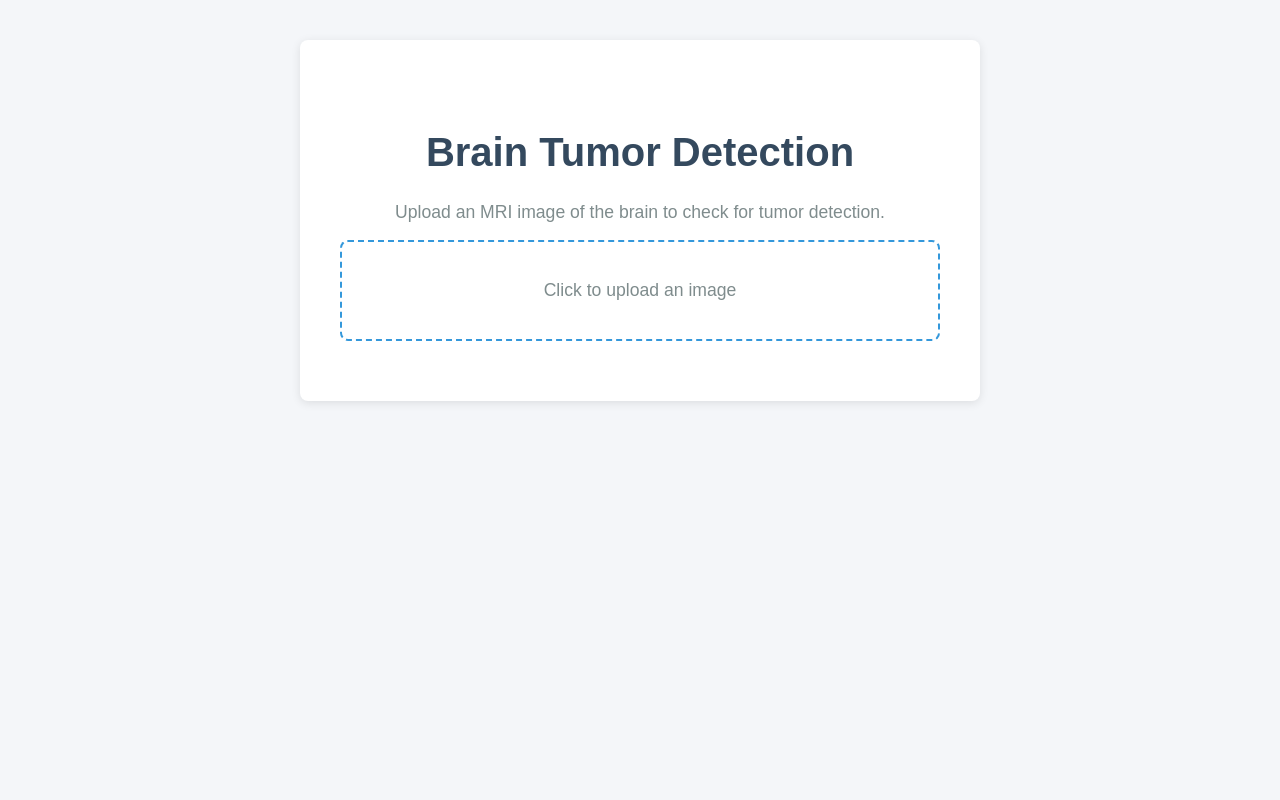
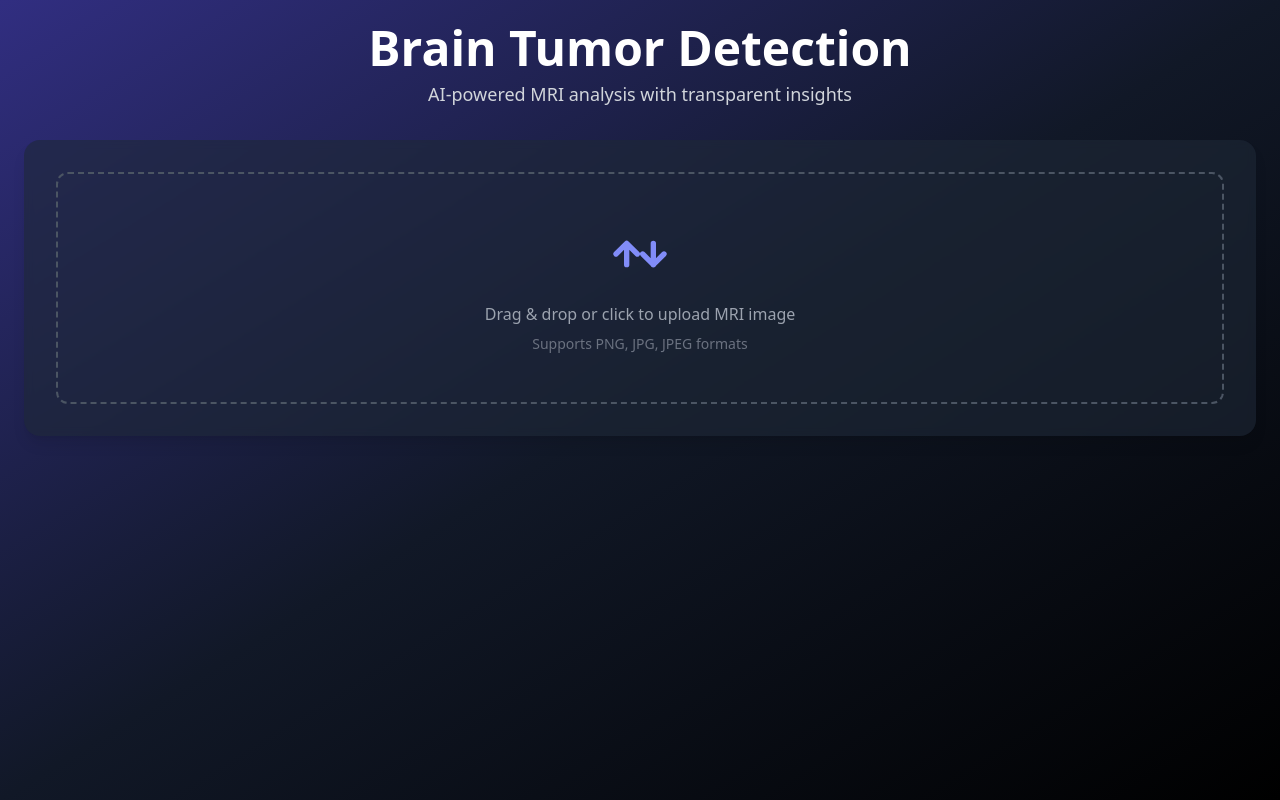
Before and after one commit to shubhamprasad318/brain-tumor-detection, a Flask app: page / in a window 1280 px wide. Run offline with Flask 2, Linux system fonts and the light colour scheme.

Commit message:
Add files via upload

```diff
--- a/app.py
+++ b/app.py
@@ -1,79 +1,155 @@
-from flask import Flask, request, jsonify, render_template
+from flask import Flask, request, jsonify, render_template, send_from_directory
 from tensorflow.keras.preprocessing import image
 import numpy as np
 import tensorflow as tf
 import os
 import time
+from PIL import Image
 
 app = Flask(__name__)
 
 # Model paths
-MODEL_PATH_1 = "D:/brain_tumor_project/models/best_model.keras"
-MODEL_PATH_2 = "D:/brain_tumor_project/models/best_modelwithtransferlearning.keras"
+MODEL_PATH_1 = "models/best_cnn.keras"
+MODEL_PATH_2 = "models/best_mobilenet.keras"
 
 # Load models
 model1 = tf.keras.models.load_model(MODEL_PATH_1)
 model2 = tf.keras.models.load_model(MODEL_PATH_2)
 
 # Automatically detect input sizes
-input_size1 = model1.input_shape[1:3]  # (height, width) of model1
-input_size2 = model2.input_shape[1:3]  # (height, width) of model2
+target_size1 = model1.input_shape[1:3]
+target_size2 = model2.input_shape[1:3]
 
-# Upload folder
+# Upload & heatmap folders
 UPLOAD_FOLDER = "static/uploads"
+HEATMAP_FOLDER = "static/heatmaps"
 os.makedirs(UPLOAD_FOLDER, exist_ok=True)
-app.config["UPLOAD_FOLDER"] = UPLOAD_FOLDER
+os.makedirs(HEATMAP_FOLDER, exist_ok=True)
+app.config.update(UPLOAD_FOLDER=UPLOAD_FOLDER, HEATMAP_FOLDER=HEATMAP_FOLDER)
 
-def preprocess_image(img_path, target_size):
-    """Preprocess image based on target size."""
-    img = image.load_img(img_path, target_size=target_size)
-    img_array = image.img_to_array(img) / 255.0
-    img_array = np.expand_dims(img_array, axis=0)
-    return img_array
 
-def ensemble_predict(file_path):
-    """Predict using both models and combine results."""
-    img_array1 = preprocess_image(file_path, target_size=input_size1)  # Auto-detected size
-    img_array2 = preprocess_image(file_path, target_size=input_size2)  # Auto-detected size
+def preprocess_image(path, size):
+    img = image.load_img(path, target_size=size)
+    array = image.img_to_array(img) / 255.0
+    return np.expand_dims(array, axis=0)
 
-    pred1 = model1.predict(img_array1)[0][0]  # Prediction from Model 1
-    pred2 = model2.predict(img_array2)[0][0]  # Prediction from Model 2
 
-    # Simple average ensemble
-    final_prediction = (pred1 + pred2) / 2
-    confidence = round(final_prediction * 100, 2)
+def is_mri_image(path, threshold=15, ratio_tol=0.5):
+    img = Image.open(path).convert('RGB')
+    w, h = img.size
+    if abs(w - h) / max(w, h) > ratio_tol:
+        pass
+    arr = np.array(img)
+    diffs = [np.mean(np.abs(arr[:, :, i] - arr[:, :, j]))
+             for i in range(3) for j in range(i+1, 3)]
+    mean_diff = float(np.mean(diffs))
+    return (mean_diff < threshold), mean_diff
 
-    # Final Decision
-    result = "Brain Tumor Detected" if final_prediction > 0.5 else "No Brain Tumor Detected"
 
-    return result, confidence
+def make_gradcam_heatmap(img_array, model, last_conv_layer_name="conv_pw_13_relu"):
+    grad_model = tf.keras.models.Model(
+        [model.inputs],
+        [model.get_layer(last_conv_layer_name).output, model.output]
+    )
+    with tf.GradientTape() as tape:
+        conv_outputs, predictions = grad_model(img_array)
+        loss = predictions[:, 0]
+    grads = tape.gradient(loss, conv_outputs)
+    pooled_grads = tf.reduce_mean(grads, axis=(0, 1, 2))
+    conv_outputs = conv_outputs[0]
+    heatmap = conv_outputs @ pooled_grads[..., tf.newaxis]
+    heatmap = tf.squeeze(heatmap)
+    heatmap = tf.maximum(heatmap, 0) / tf.math.reduce_max(heatmap)
+    return heatmap.numpy()
 
-@app.route("/", methods=["GET"])
+
+def save_and_encode_heatmap(original_path, heatmap, alpha=0.4):
+    img = Image.open(original_path)
+    heatmap = np.uint8(255 * heatmap)
+    heatmap_img = Image.fromarray(heatmap).resize(img.size)
+    heatmap_img = heatmap_img.convert("RGBA")
+    overlay = Image.new("RGBA", img.size)
+    overlay.paste(heatmap_img, (0, 0), heatmap_img)
+    combined = Image.alpha_composite(img.convert("RGBA"), overlay)
+
+    filename = f"heat_{int(time.time())}.png"
+    path = os.path.join(app.config['HEATMAP_FOLDER'], filename)
+    combined.save(path)
+    return path
+
+
+def ensemble_predict(path, w1=0.5, w2=0.5, gen_heatmap=False):
+    arr1 = preprocess_image(path, target_size1)
+    arr2 = preprocess_image(path, target_size2)
+    p1 = float(model1.predict(arr1)[0][0])
+    p2 = float(model2.predict(arr2)[0][0])
+    final = w1 * p1 + w2 * p2
+    label = "Brain Tumor Detected" if final > 0.5 else "No Brain Tumor Detected"
+    report = {
+        "model1_confidence": round(p1 * 100, 2),
+        "model2_confidence": round(p2 * 100, 2),
+        "ensemble_confidence": round(final * 100, 2),
+        "prediction": label
+    }
+    heatmap_url = None
+    if gen_heatmap:
+        try:
+            heatmap = make_gradcam_heatmap(arr2, model2)
+            heatmap_path = save_and_encode_heatmap(path, heatmap)
+            heatmap_url = heatmap_path.replace(app.root_path + os.sep, '')
+        except Exception:
+            heatmap_url = None
+    return report, heatmap_url
+
+
+@app.route('/', methods=['GET'])
 def home():
-    """Serve the frontend HTML page."""
-    return render_template("index.html")
+    return render_template('index.html')
 
-@app.route("/predict", methods=["POST"])
+
+@app.route('/predict', methods=['POST'])
 def predict():
-    """Handle image upload and prediction."""
-    if "file" not in request.files:
-        return jsonify({"error": "No file uploaded"}), 400
+    if 'file' not in request.files:
+        return jsonify({'error': 'No file uploaded'}), 400
+    file = request.files['file']
+    if file.filename == '':
+        return jsonify({'error': 'Empty filename'}), 400
 
-    file = request.files["file"]
-    if file.filename == "":
-        return jsonify({"error": "No selected file"}), 400
+    filename = f"{int(time.time())}_{file.filename}"
+    save_path = os.path.join(app.config['UPLOAD_FOLDER'], filename)
+    file.save(save_path)
 
-    # Generate unique filename
-    filename = f"{int(time.time())}_{file.filename}"
-    file_path = os.path.join(app.config["UPLOAD_FOLDER"], filename)
-    file.save(file_path)
+    is_mri, diff = is_mri_image(save_path)
+    if not is_mri:
+        return jsonify({'error': 'Not an MRI scan', 'diff': diff}), 400
+
+    # optional weights via form or JSON
+    w1 = float(request.form.get('w1', 0.5))
+    w2 = float(request.form.get('w2', 0.5))
+    gen_heatmap = request.form.get('heatmap', 'false').lower() == 'true'
 
     try:
-        result, confidence = ensemble_predict(file_path)
-        return jsonify({"result": result, "confidence": confidence, "image_url": file_path})
+        report, heat_url = ensemble_predict(save_path, w1, w2, gen_heatmap)
+        response = {
+            'report': report,
+            'image_url': f"/static/uploads/{filename}"
+        }
+        if heat_url:
+            response['heatmap_url'] = f"/{heat_url}"
+        return jsonify(response)
+    except Exception as e:
+        return jsonify({'error': str(e)}), 500
 
-    except Exception as e:
-        return jsonify({"error": str(e)}), 500
 
-if __name__ == "__main__":
-    app.run(debug=True)
+# Static file routes
+@app.route('/static/uploads/<path:filename>')
+def uploads(filename):
+    return send_from_directory(app.config['UPLOAD_FOLDER'], filename)
+
+@app.route('/static/heatmaps/<path:filename>')
+def heatmaps(filename):
+    return send_from_directory(app.config['HEATMAP_FOLDER'], filename)
+
+
+if __name__ == '__main__':
+    app.run(debug=True, host='0.0.0.0')
--- a/templates/index.html
+++ b/templates/index.html
@@ -1,235 +1,171 @@
 <!DOCTYPE html>
 <html lang="en">
 <head>
-    <meta charset="UTF-8">
-    <meta name="viewport" content="width=device-width, initial-scale=1.0">
+  <meta charset="UTF-8" />
+  <meta name="viewport" content="width=device-width, initial-scale=1.0" />
   <title>Brain Tumor Detection</title>
+  <link href="https://cdn.jsdelivr.net/npm/tailwindcss@2.2.19/dist/tailwind.min.css" rel="stylesheet" />
+  <script src="https://cdn.jsdelivr.net/npm/chart.js"></script>
   <style>
-        /* Global Styles */
-        body {
-            font-family: 'Arial', sans-serif;
-            margin: 0;
-            padding: 0;
-            background-color: #f4f6f9;
-            color: #333;
-            text-align: center;
-        }
-
-        h1 {
-            font-size: 2.5rem;
-            margin-top: 50px;
-            color: #34495e;
-            animation: fadeIn 1s ease-out;
-        }
-
-        p {
-            font-size: 1.1rem;
-            color: #7f8c8d;
-        }
-
-        /* Container Styles */
-        .container {
-            width: 100%;
-            max-width: 600px;
-            margin: 40px auto;
-            background-color: #fff;
-            border-radius: 8px;
-            box-shadow: 0 2px 10px rgba(0, 0, 0, 0.1);
-            padding: 40px;
-            animation: fadeIn 1.5s ease-out;
-        }
-
-        #upload-container {
-            border: 2px dashed #3498db;
-            padding: 20px;
-            cursor: pointer;
-            border-radius: 8px;
-            transition: background-color 0.3s ease, transform 0.2s;
-        }
-
-        #upload-container:hover {
-            background-color: #ecf0f1;
-            transform: scale(1.05);
-        }
-
-        #preview {
-            margin-top: 20px;
-            max-width: 100%;
-            border-radius: 8px;
-            box-shadow: 0 2px 10px rgba(0, 0, 0, 0.1);
-            display: none;
-            transition: opacity 1s ease-in-out;
-        }
-
-        #predictBtn {
-            background-color: #3498db;
-            color: white;
-            font-size: 1rem;
-            padding: 12px 30px;
-            border: none;
-            border-radius: 5px;
-            cursor: pointer;
-            margin-top: 20px;
-            transition: background-color 0.3s ease, transform 0.2s;
-            display: none;
-        }
-
-        #predictBtn:hover {
-            background-color: #2980b9;
-            transform: scale(1.1);
-        }
-
-        /* Loading Indicator */
-        .loader {
-            border: 4px solid #f3f3f3;
-            border-top: 4px solid #3498db;
-            border-radius: 50%;
-            width: 50px;
-            height: 50px;
-            animation: spin 2s linear infinite;
-            margin-top: 20px;
-        }
-
-        /* Result Styles */
-        #result {
-            margin-top: 20px;
-            font-size: 1.2rem;
-            font-weight: bold;
-            color: #2ecc71;
-            animation: fadeIn 1s ease-out;
-        }
-
-        #errorResult {
-            color: #e74c3c;
-            animation: shake 0.5s ease-in-out;
-        }
-
-        /* Animations */
-        @keyframes fadeIn {
-            0% { opacity: 0; }
-            100% { opacity: 1; }
-        }
-
-        @keyframes shake {
-            0% { transform: translateX(0); }
-            25% { transform: translateX(-5px); }
-            50% { transform: translateX(5px); }
-            75% { transform: translateX(-5px); }
-            100% { transform: translateX(0); }
-        }
-
-        @keyframes spin {
-            0% { transform: rotate(0deg); }
-            100% { transform: rotate(360deg); }
-        }
-
-        /* Media Query for Responsiveness */
-        @media (max-width: 600px) {
-            .container {
-                padding: 20px;
-            }
-
-            h1 {
-                font-size: 2rem;
-            }
-
-            p {
-                font-size: 1rem;
-            }
-
-            #predictBtn {
-                width: 100%;
-            }
-        }
+    @keyframes fadeIn { from { opacity: 0; } to { opacity: 1; } }
+    @keyframes slideUp { from { transform: translateY(20px); opacity: 0; } to { transform: translateY(0); opacity: 1; } }
+    .animate-fadeIn { animation: fadeIn 0.7s ease-out; }
+    .animate-slideUp { animation: slideUp 0.7s ease-out; }
   </style>
 </head>
-<body>
+<body class="min-h-screen bg-gradient-to-br from-indigo-900 via-gray-900 to-black text-gray-200">
+  <div class="container mx-auto p-6 animate-fadeIn">
+    <header class="text-center mb-8">
+      <h1 class="text-5xl font-bold text-white mb-2">Brain Tumor Detection</h1>
+      <p class="text-lg text-gray-300">AI-powered MRI analysis with transparent insights</p>
+    </header>
+    <main class="bg-gray-800 bg-opacity-60 backdrop-filter backdrop-blur-sm rounded-2xl p-8 shadow-lg animate-slideUp">
+      <!-- Upload Zone -->
+      <div id="uploadZone" class="relative border-2 border-dashed border-gray-600 rounded-xl p-12 text-center cursor-pointer hover:border-indigo-400 transition animate-fadeIn">
+        <input type="file" id="fileInput" accept="image/*" class="absolute inset-0 w-full h-full opacity-0 cursor-pointer" />
+        <svg xmlns="http://www.w3.org/2000/svg" class="mx-auto h-16 w-16 text-indigo-400 mb-4" fill="none" viewBox="0 0 24 24" stroke="currentColor">
+          <path stroke-linecap="round" stroke-linejoin="round" stroke-width="2" d="M7 16V8m0 0l-4 4m4-4l4 4M17 8v8m0 0l4-4m-4 4l-4-4" />
+        </svg>
+        <p class="text-gray-400">Drag & drop or click to upload MRI image</p>
+        <p class="text-sm text-gray-500 mt-2">Supports PNG, JPG, JPEG formats</p>
+      </div>
+      <!-- Preview + Controls -->
+      <div id="previewArea" class="hidden mt-8 space-y-4">
+        <img id="preview" src="" alt="Preview" class="mx-auto rounded-lg shadow-md animate-fadeIn" />
+        <div class="flex justify-center space-x-4">
+          <button id="predictBtn" class="bg-indigo-600 hover:bg-indigo-700 text-white font-medium py-2 px-6 rounded-lg shadow-md transition transform hover:scale-105">Analyze</button>
+          <button id="resetBtn" class="bg-gray-600 hover:bg-gray-500 text-gray-200 font-medium py-2 px-6 rounded-lg shadow-inner transition transform hover:scale-105">Reset</button>
+        </div>
+        <!-- Heatmap Toggle -->
+        <div class="flex justify-center items-center space-x-2 mt-4">
+          <input type="checkbox" id="heatmapToggle" class="form-checkbox h-5 w-5 text-indigo-500" />
+          <label for="heatmapToggle" class="text-gray-300">Show Grad-CAM Overlay</label>
+        </div>
+      </div>
+      <!-- Loader -->
+      <div id="loader" class="hidden flex flex-col items-center mt-8">
+        <div class="w-16 h-16 border-4 border-gray-600 border-t-indigo-500 rounded-full animate-spin"></div>
+        <p class="mt-4 text-gray-300">Analyzing MRI scan...</p>
+      </div>
+      <!-- Results -->
+      <div id="resultArea" class="hidden mt-8 space-y-6">
+        <div class="p-4 bg-green-700 bg-opacity-40 border-l-4 border-green-500 text-green-200 rounded-lg animate-fadeIn">
+          <p id="resultText" class="text-xl font-semibold"></p>
+        </div>
+        <div class="bg-gray-700 bg-opacity-50 p-4 rounded-lg animate-slideUp">
+          <h2 class="text-lg font-semibold text-gray-200 mb-2">Model Confidence (%)</h2>
+          <canvas id="confidenceChart"></canvas>
+        </div>
+        <div id="heatmapContainer" class="hidden bg-gray-700 bg-opacity-50 p-4 rounded-lg">
+          <h2 class="text-lg font-semibold text-gray-200 mb-2">Analysis Overlay</h2>
+          <img id="heatmap" src="" alt="Heatmap" class="w-full rounded-lg" />
+        </div>
+        <div class="flex justify-center">
+          <a id="downloadReport" href="#" download="report.json" class="hidden bg-indigo-500 hover:bg-indigo-600 text-white font-medium py-2 px-4 rounded-lg shadow-md transition">Download Report JSON</a>
+        </div>
+      </div>
+      <!-- Error -->
+      <div id="errorResult" class="hidden mt-8 p-4 bg-red-700 bg-opacity-40 border-l-4 border-red-500 text-red-200 rounded-lg animate-fadeIn"></div>
+    </main>
+  </div>
+  <script>
+    const uploadZone = document.getElementById('uploadZone');
+    const fileInput = document.getElementById('fileInput');
+    const previewArea = document.getElementById('previewArea');
+    const preview = document.getElementById('preview');
+    const predictBtn = document.getElementById('predictBtn');
+    const resetBtn = document.getElementById('resetBtn');
+    const loader = document.getElementById('loader');
+    const resultArea = document.getElementById('resultArea');
+    const resultText = document.getElementById('resultText');
+    const errorResult = document.getElementById('errorResult');
+    const heatmap = document.getElementById('heatmap');
+    const heatmapContainer = document.getElementById('heatmapContainer');
+    const downloadReport = document.getElementById('downloadReport');
+    const heatmapToggle = document.getElementById('heatmapToggle');
+    let chart;
 
-    <div class="container">
-        <h1>Brain Tumor Detection</h1>
-        <p>Upload an MRI image of the brain to check for tumor detection.</p>
+    uploadZone.addEventListener('click', () => fileInput.click());
+    ['dragenter','dragover'].forEach(evt => uploadZone.addEventListener(evt, e => e.preventDefault()));
+    ['dragleave','drop'].forEach(evt => uploadZone.addEventListener(evt, e => e.preventDefault()));
+    uploadZone.addEventListener('drop', e => handleFile(e.dataTransfer.files[0]));
+    fileInput.addEventListener('change', e => handleFile(e.target.files[0]));
 
-        <div id="upload-container">
-            <p>Click to upload an image</p>
-            <input type="file" id="fileInput" accept="image/*" style="display: none;">
-        </div>
-
-        <img id="preview" src="" alt="Image Preview">
-
-        <button id="predictBtn">Predict</button>
-
-        <div id="loader" class="loader" style="display: none;"></div>
-
-        <p id="result"></p>
-        <p id="errorResult"></p>
-    </div>
-
-    <script>
-        document.getElementById("upload-container").addEventListener("click", function () {
-            document.getElementById("fileInput").click();
-        });
-
-        document.getElementById("fileInput").addEventListener("change", function (event) {
-            const file = event.target.files[0];
-            if (file) {
+    function handleFile(file) {
+      if (!file) return;
       const reader = new FileReader();
-                reader.onload = function (e) {
-                    const previewImage = document.getElementById("preview");
-                    previewImage.src = e.target.result;
-
-                    // Show the image preview
-                    previewImage.style.display = "block";
-                    previewImage.classList.add("show");
-
-                    // Show the "Predict" button
-                    document.getElementById("predictBtn").style.display = "block";
+      reader.onload = ev => {
+        preview.src = ev.target.result;
+        previewArea.classList.remove('hidden');
+        resultArea.classList.add('hidden');
+        errorResult.classList.add('hidden');
       };
       reader.readAsDataURL(file);
     }
+
+    resetBtn.addEventListener('click', () => {
+      fileInput.value = '';
+      previewArea.classList.add('hidden');
+      resultArea.classList.add('hidden');
+      errorResult.classList.add('hidden');
+      heatmapToggle.checked = false;
+      if (chart) chart.destroy();
+      heatmapContainer.classList.add('hidden');
+      downloadReport.classList.add('hidden');
     });
 
-        document.getElementById("predictBtn").addEventListener("click", function () {
-            const fileInput = document.getElementById("fileInput");
-            if (fileInput.files.length === 0) {
-                alert("Please upload an image first.");
+    predictBtn.addEventListener('click', async () => {
+      if (!fileInput.files.length) return;
+      const formData = new FormData();
+      formData.append('file', fileInput.files[0]);
+      formData.append('heatmap', heatmapToggle.checked ? 'true' : 'false');
+
+      previewArea.classList.add('opacity-70');
+      loader.classList.remove('hidden');
+      predictBtn.disabled = true;
+      errorResult.classList.add('hidden');
+
+      try {
+        const res = await fetch('/predict', { method: 'POST', body: formData });
+        const data = await res.json();
+        loader.classList.add('hidden');
+        predictBtn.disabled = false;
+        previewArea.classList.remove('opacity-70');
+
+        if (!res.ok) {
+          errorResult.textContent = data.error || 'Prediction failed';
+          errorResult.classList.remove('hidden');
           return;
         }
 
-            const formData = new FormData();
-            formData.append("file", fileInput.files[0]);
+        const report = data.report;
+        resultText.textContent = `${report.prediction} (Confidence: ${report.ensemble_confidence}%)`;
 
-            // Show loading spinner
-            document.getElementById("loader").style.display = "inline-block";
-            document.getElementById("predictBtn").disabled = true;
+        const ctx = document.getElementById('confidenceChart').getContext('2d');
+        if (chart) chart.destroy();
+        chart = new Chart(ctx, {
+          type: 'bar',
+          data: { labels: ['Model 1', 'Model 2'], datasets: [{ label: 'Confidence (%)', data: [report.model1_confidence, report.model2_confidence] }] },
+          options: { scales: { y: { beginAtZero: true, max: 100 } } }
+        });
 
-            fetch("/predict", {
-                method: "POST",
-                body: formData
-            })
-            .then(response => response.json())
-            .then(data => {
-                document.getElementById("loader").style.display = "none";
-                document.getElementById("predictBtn").disabled = false;
+        if (data.heatmap_url) {
+          heatmap.src = data.heatmap_url;
+          heatmapContainer.classList.remove('hidden');
+        }
 
-                if (data.error) {
-                    document.getElementById("result").style.display = "none";
-                    document.getElementById("errorResult").textContent = "Error: " + data.error;
-                    document.getElementById("errorResult").style.display = "block";
-                } else {
-                    document.getElementById("errorResult").style.display = "none";
-                    document.getElementById("result").textContent = data.result;
-                    document.getElementById("result").style.display = "block";
+        const blob = new Blob([JSON.stringify(report, null, 2)], { type: 'application/json' });
+        downloadReport.href = URL.createObjectURL(blob);
+        downloadReport.classList.remove('hidden');
+
+        resultArea.classList.remove('hidden');
+      } catch (err) {
+        loader.classList.add('hidden');
+        predictBtn.disabled = false;
+        errorResult.textContent = 'Unexpected error. Please try again.';
+        errorResult.classList.remove('hidden');
       }
-            })
-            .catch(error => {
-                console.error("Error:", error);
-                document.getElementById("loader").style.display = "none";
-                document.getElementById("predictBtn").disabled = false;
-                document.getElementById("errorResult").textContent = "An unexpected error occurred. Please try again.";
-                document.getElementById("errorResult").style.display = "block";
-            });
     });
   </script>
-
 </body>
 </html>
```
Lines whose indentation alone changed are shown as unchanged.
